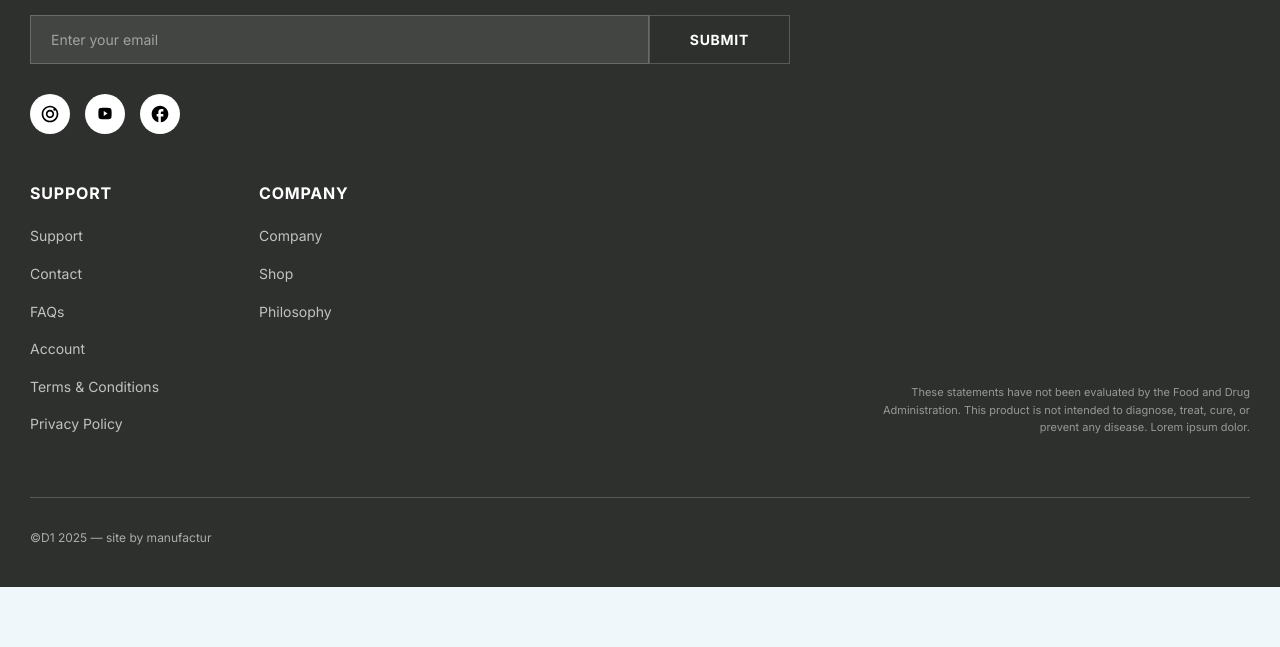
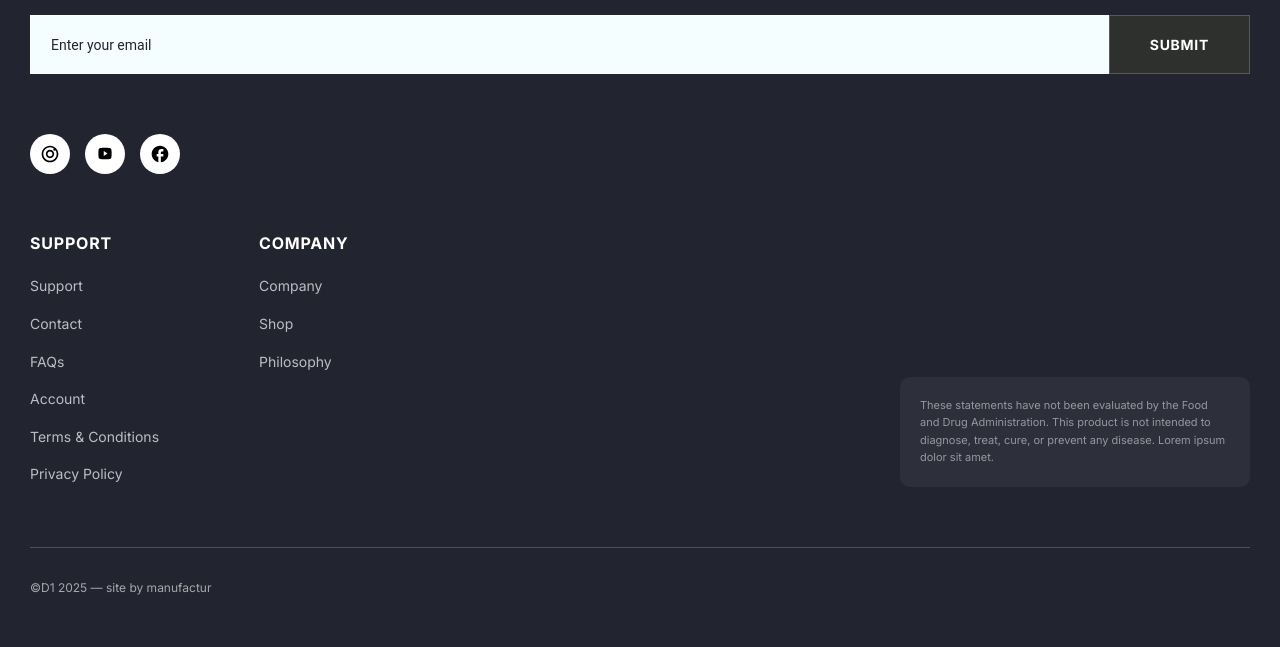
Before and after one commit to roy-dela-torre/24_code_challange, a website: page index.html in a window 1280 px wide. Shown: the part 10757-11404 px from the top of the page. Before the commit the page ends 11344 px from the top, so only its background shows below. Drawn offline with Linux system fonts and the light colour scheme.

Commit message:
add footer

```diff
--- a/index.html
+++ b/index.html
@@ -608,36 +608,53 @@
 
     <footer>
         <div class="wrapper">
+            <div class="footer_top">
+                <div class="newsletter_section">
                     <div class="footer_content">
-                <div class="left_section">
-                    <div class="newsletter">
                         <h3 class="text-uppercase text-white">JOIN THE D1 CLUB</h3>
                         <p class="text-white">Subscribe for deals, and tips on mens skincare</p>
+                    </div>
+                    <div class="logo">
+                        <img src="./assets/img/footer_logo.png" alt="D1 Logo" title="D1 Logo">
+                    </div>
                     <div class="email_form">
                         <input type="email" placeholder="Enter your email">
                         <button class="text-uppercase text-white">SUBMIT</button>
                     </div>
                     <div class="social_links">
                         <a href="#" target="_blank" rel="noopener noreferrer">
-                                <svg width="24" height="24" viewBox="0 0 24 24" fill="none" xmlns="http://www.w3.org/2000/svg">
-                                    <path d="M12 2C6.48 2 2 6.48 2 12C2 17.52 6.48 22 12 22C17.52 22 22 17.52 22 12C22 6.48 17.52 2 12 2ZM12 20C7.59 20 4 16.41 4 12C4 7.59 7.59 4 12 4C16.41 4 20 7.59 20 12C20 16.41 16.41 20 12 20Z" fill="#000000"/>
-                                    <path d="M12 7C9.24 7 7 9.24 7 12C7 14.76 9.24 17 12 17C14.76 17 17 14.76 17 12C17 9.24 14.76 7 12 7ZM12 15C10.34 15 9 13.66 9 12C9 10.34 10.34 9 12 9C13.66 9 15 10.34 15 12C15 13.66 13.66 15 12 15Z" fill="#000000"/>
-                                    <circle cx="17.5" cy="6.5" r="1.5" fill="#000000"/>
+                            <svg width="24" height="24" viewBox="0 0 24 24" fill="none"
+                                xmlns="http://www.w3.org/2000/svg">
+                                <path
+                                    d="M12 2C6.48 2 2 6.48 2 12C2 17.52 6.48 22 12 22C17.52 22 22 17.52 22 12C22 6.48 17.52 2 12 2ZM12 20C7.59 20 4 16.41 4 12C4 7.59 7.59 4 12 4C16.41 4 20 7.59 20 12C20 16.41 16.41 20 12 20Z"
+                                    fill="#000000" />
+                                <path
+                                    d="M12 7C9.24 7 7 9.24 7 12C7 14.76 9.24 17 12 17C14.76 17 17 14.76 17 12C17 9.24 14.76 7 12 7ZM12 15C10.34 15 9 13.66 9 12C9 10.34 10.34 9 12 9C13.66 9 15 10.34 15 12C15 13.66 13.66 15 12 15Z"
+                                    fill="#000000" />
+                                <circle cx="17.5" cy="6.5" r="1.5" fill="#000000" />
                             </svg>
                         </a>
                         <a href="#" target="_blank" rel="noopener noreferrer">
-                                <svg width="24" height="24" viewBox="0 0 24 24" fill="none" xmlns="http://www.w3.org/2000/svg">
-                                    <path d="M19.59 6.69C19.35 5.8 18.67 5.12 17.78 4.88C16.23 4.5 12 4.5 12 4.5C12 4.5 7.77 4.5 6.22 4.88C5.33 5.12 4.65 5.8 4.41 6.69C4.03 8.24 4.03 11.5 4.03 11.5C4.03 11.5 4.03 14.76 4.41 16.31C4.65 17.2 5.33 17.88 6.22 18.12C7.77 18.5 12 18.5 12 18.5C12 18.5 16.23 18.5 17.78 18.12C18.67 17.88 19.35 17.2 19.59 16.31C19.97 14.76 19.97 11.5 19.97 11.5C19.97 11.5 19.97 8.24 19.59 6.69Z" fill="#000000"/>
-                                    <path d="M10.5 14.5L15 11.5L10.5 8.5V14.5Z" fill="white"/>
+                            <svg width="24" height="24" viewBox="0 0 24 24" fill="none"
+                                xmlns="http://www.w3.org/2000/svg">
+                                <path
+                                    d="M19.59 6.69C19.35 5.8 18.67 5.12 17.78 4.88C16.23 4.5 12 4.5 12 4.5C12 4.5 7.77 4.5 6.22 4.88C5.33 5.12 4.65 5.8 4.41 6.69C4.03 8.24 4.03 11.5 4.03 11.5C4.03 11.5 4.03 14.76 4.41 16.31C4.65 17.2 5.33 17.88 6.22 18.12C7.77 18.5 12 18.5 12 18.5C12 18.5 16.23 18.5 17.78 18.12C18.67 17.88 19.35 17.2 19.59 16.31C19.97 14.76 19.97 11.5 19.97 11.5C19.97 11.5 19.97 8.24 19.59 6.69Z"
+                                    fill="#000000" />
+                                <path d="M10.5 14.5L15 11.5L10.5 8.5V14.5Z" fill="white" />
                             </svg>
                         </a>
                         <a href="#" target="_blank" rel="noopener noreferrer">
-                                <svg width="24" height="24" viewBox="0 0 24 24" fill="none" xmlns="http://www.w3.org/2000/svg">
-                                    <path d="M12 2C6.48 2 2 6.48 2 12C2 16.84 5.44 20.87 10 21.8V15H8V12H10V9.5C10 7.57 11.57 6 13.5 6H16V9H14C13.45 9 13 9.45 13 10V12H16V15H13V21.95C18.05 21.45 22 17.19 22 12C22 6.48 17.52 2 12 2Z" fill="#000000"/>
+                            <svg width="24" height="24" viewBox="0 0 24 24" fill="none"
+                                xmlns="http://www.w3.org/2000/svg">
+                                <path
+                                    d="M12 2C6.48 2 2 6.48 2 12C2 16.84 5.44 20.87 10 21.8V15H8V12H10V9.5C10 7.57 11.57 6 13.5 6H16V9H14C13.45 9 13 9.45 13 10V12H16V15H13V21.95C18.05 21.45 22 17.19 22 12C22 6.48 17.52 2 12 2Z"
+                                    fill="#000000" />
                             </svg>
                         </a>
                     </div>
                 </div>
+            </div>
+            <div class="footer_middle">
                 <div class="footer_links">
                     <div class="link_column">
                         <h4 class="text-uppercase text-white">SUPPORT</h4>
@@ -659,14 +676,9 @@
                         </ul>
                     </div>
                 </div>
-                </div>
-                <div class="right_section">
-                    <div class="logo">
-                        <img src="./assets/img/logo.png" alt="D1 Logo" title="D1 Logo">
-                    </div>
                 <div class="disclaimer">
-                        <p>These statements have not been evaluated by the Food and Drug Administration. This product is not intended to diagnose, treat, cure, or prevent any disease. Lorem ipsum dolor.</p>
-                    </div>
+                    <p>These statements have not been evaluated by the Food and Drug Administration. This product is not
+                        intended to diagnose, treat, cure, or prevent any disease. Lorem ipsum dolor sit amet.</p>
                 </div>
             </div>
             <div class="footer_bottom">
--- a/scss/pages/index.scss
+++ b/scss/pages/index.scss
@@ -1580,43 +1580,41 @@ section.what_fans_say {
 }
 
 footer {
-    background-color: rgba(46, 48, 46, 1);
-    padding: 80px 30px 40px;
-
-    @media (max-width: 991px) {
-        padding: 60px 30px 30px;
-    }
-
-    @media (max-width: 767px) {
-        padding: 50px 20px 25px;
+    background-color: #222430;
+    padding: 50px 30px;
+
+
+    @media (max-width: 767px) {
+        padding: 50px 20px;
+    }
+
+    .footer_top {
+        display: flex;
+        justify-content: space-between;
+        align-items: flex-start;
+        margin-bottom: 60px;
+
+        @media (max-width: 991px) {
+            flex-direction: column;
+            margin-bottom: 50px;
+        }
+
+        .newsletter_section {
+            width: 100%;
+            display: flex;
+            justify-content: space-between;
+            flex-wrap: wrap;
+            gap: 30px;
+
+            @media (max-width: 991px) {
+                max-width: 100%;
+                margin-bottom: 40px;
             }
 
             .footer_content {
-        display: flex;
-        justify-content: space-between;
-        gap: 60px;
-        margin-bottom: 60px;
-
-        @media (max-width: 991px) {
-            flex-direction: column;
-            gap: 50px;
-        }
-
-        @media (max-width: 767px) {
-            margin-bottom: 40px;
-        }
-
-        .left_section {
-            flex: 1;
-            display: flex;
-            flex-direction: column;
-            gap: 50px;
-
-            @media (max-width: 767px) {
-                gap: 40px;
-            }
-
-            .newsletter {
+                width: fit-content;
+            }
+
             h3 {
                 font-family: 'Inter', sans-serif;
                 font-size: 24px;
@@ -1644,6 +1642,7 @@ footer {
             .email_form {
                 display: flex;
                 margin-bottom: 30px;
+                width: 100%;
 
                 @media (max-width: 767px) {
                     flex-direction: column;
@@ -1652,9 +1651,9 @@ footer {
 
                 input {
                     flex: 1;
-                        background-color: rgba(255, 255, 255, 0.1);
+                    background-color: #F5FEFF;
                     border: 1px solid rgba(255, 255, 255, 0.2);
-                        padding: 15px 20px;
+                    padding: 20px;
                     color: rgba(255, 255, 255, 1);
                     font-family: 'Inter', sans-serif;
                     font-size: 14px;
@@ -1665,7 +1664,10 @@ footer {
                     }
 
                     &::placeholder {
-                            color: rgba(255, 255, 255, 0.5);
+                        color: rgba(34, 36, 48, 1);
+                        font-family: 'Roboto', sans-serif;
+                        font-size: 14px;
+                        font-weight: 400;
                     }
 
                     &:focus {
@@ -1732,6 +1734,37 @@ footer {
             }
         }
 
+        .logo {
+            @media (max-width: 991px) {
+                display: none;
+            }
+
+            img {
+                max-width: 150px;
+
+                @media (max-width: 767px) {
+                    max-width: 120px;
+                }
+            }
+        }
+    }
+
+    .footer_middle {
+        display: flex;
+        justify-content: space-between;
+        margin-bottom: 60px;
+        align-items: end;
+
+        @media (max-width: 991px) {
+            flex-direction: column;
+            gap: 40px;
+            margin-bottom: 50px;
+        }
+
+        @media (max-width: 767px) {
+            margin-bottom: 40px;
+        }
+
         .footer_links {
             display: flex;
             gap: 100px;
@@ -1790,36 +1823,18 @@ footer {
                 }
             }
         }
-        }
-
-        .right_section {
-            max-width: 400px;
-            display: flex;
-            flex-direction: column;
-            justify-content: space-between;
+
+        .disclaimer {
+            max-width: 350px;
+            padding: 20px;
+            background-color: rgba(255, 255, 255, 0.05);
+            border-radius: 10px;
+            height: 100%;
 
             @media (max-width: 991px) {
                 max-width: 100%;
-                gap: 30px;
-            }
-
-            .logo {
-                text-align: right;
-
-                @media (max-width: 991px) {
-                    text-align: left;
-                }
-
-                img {
-                    max-width: 150px;
-
-                    @media (max-width: 767px) {
-                        max-width: 120px;
-                    }
-                }
-            }
-
-            .disclaimer {
+            }
+
             p {
                 color: rgba(255, 255, 255, 0.5);
                 font-family: 'Inter', sans-serif;
@@ -1827,15 +1842,9 @@ footer {
                 font-weight: 400;
                 line-height: 160%;
                 margin: 0;
-                    text-align: right;
-
-                    @media (max-width: 991px) {
-                        text-align: left;
-                    }
 
                 @media (max-width: 767px) {
                     font-size: 10px;
-                    }
                 }
             }
         }
```
Also changed, not shown: assets/img/footer_logo.png (added), css/main.css. Lines whose indentation alone changed are shown as unchanged.
